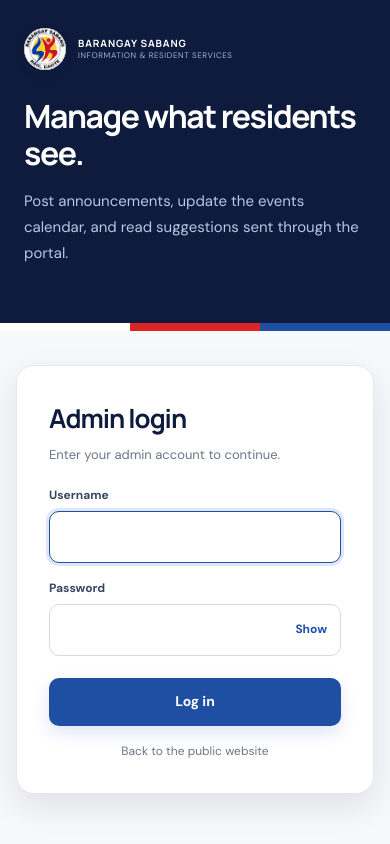
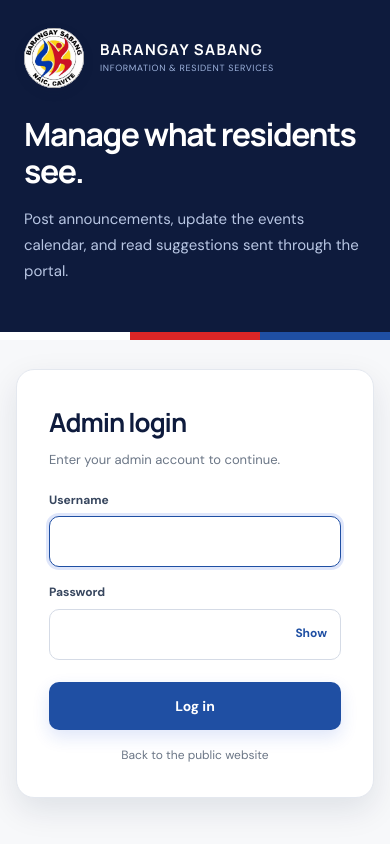
Before and after one commit to niconunez10/barangay-sabang-website, a Flask app: page /admin/login in a window 390 px wide. Run offline with Flask 3, Linux system fonts and the light colour scheme.

Commit message:
change size of the logo and text

```diff
--- a/static/css/style.css
+++ b/static/css/style.css
@@ -2009,7 +2009,14 @@ select:focus-visible, textarea:focus-visible {
   background: var(--navy); color: #fff; padding: 42px 52px;
   display: flex; flex-direction: column; position: relative; overflow: hidden;
 }
-.brand-on-dark .brand-copy small { color: #9fb4de; }
+.brand-on-dark { gap: 16px; }
+.brand-on-dark .brand-mark { width: 72px; height: 72px; }
+.brand-on-dark .brand-copy strong {
+  color: #fff; font-size: 17px; line-height: 1.25; letter-spacing: .09em;
+}
+.brand-on-dark .brand-copy small {
+  color: #9fb4de; font-size: 11px; line-height: 1.3; margin-top: 3px;
+}
 .auth-side-copy { margin: auto 0; max-width: 420px; padding: 40px 0; }
 .auth-side-copy h1 {
   font-family: Manrope, sans-serif; font-size: clamp(32px, 3.6vw, 46px);
@@ -2110,6 +2117,9 @@ select:focus-visible, textarea:focus-visible {
 @media (max-width: 860px) {
   .auth-shell { grid-template-columns: 1fr; }
   .auth-side { padding: 28px 24px 34px; }
+  .brand-on-dark .brand-mark { width: 60px; height: 60px; }
+  .brand-on-dark .brand-copy strong { font-size: 15px; }
+  .brand-on-dark .brand-copy small { font-size: 9px; }
   .auth-side-copy { padding: 28px 0 10px; margin: 0; }
   .auth-side-note { display: none; }
   .auth-panel { padding: 24px 16px 40px; }
```
